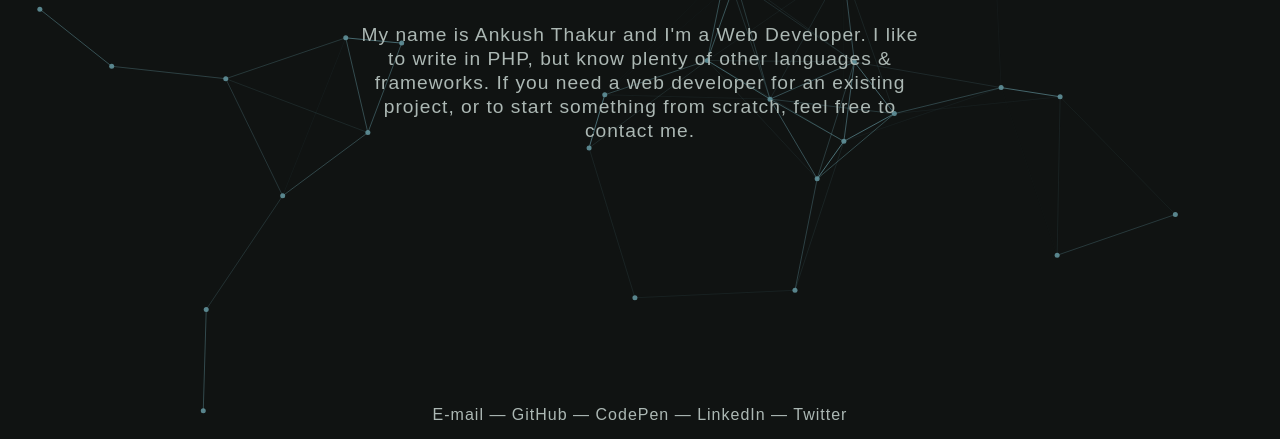
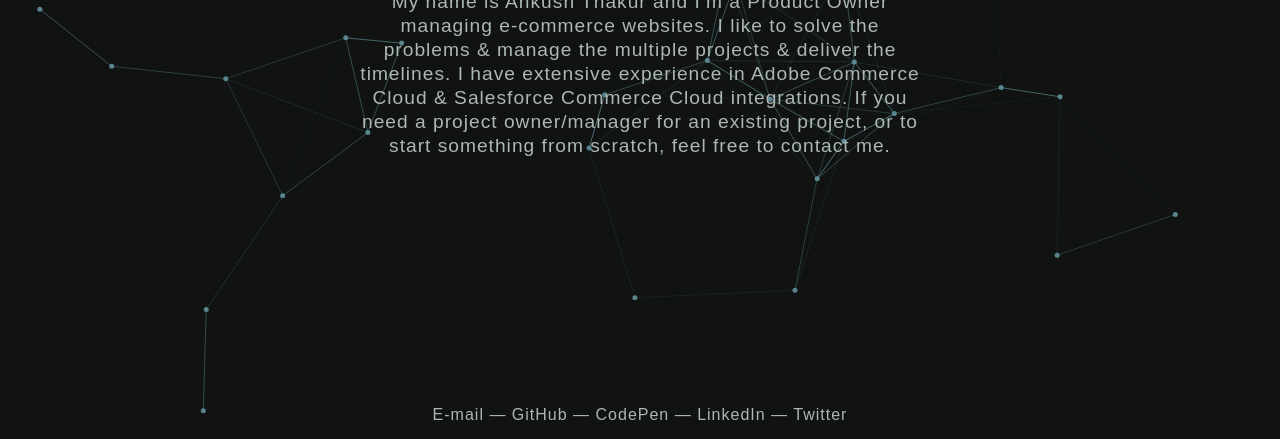
Before and after one commit to ankushthakur12/portfolio, a plain HTML site: page index.html in a window 1280 px wide. Shown: the part 361-800 px from the top of the page. Drawn offline with Linux system fonts and the light colour scheme; a web font is replaced by a local one.

Commit message:
Update index.html

```diff
--- a/index.html
+++ b/index.html
@@ -7,7 +7,7 @@
 <meta http-equiv="X-UA-Compatible" content="ie=edge">
 <meta name="viewport" content="width=device-width, initial-scale=1, viewport-fit=cover">
 <meta name="viewport" content="width=device-width, initial-scale=1, viewport-fit=cover">
-<meta name="description" content="My name is Ankush Thakur and I&apos;m a Web Developer. Based in Toronto. I like to write in PHP, but know plenty of other languages &amp; frameworks.">
+<meta name="description" content="My name is Ankush Thakur and I’m a Product Owner managing e-commerce websites. I like to solve the problems & manage the multiple projects & deliver the timelines. I have extensive experience in Adobe Commerce Cloud & Salesforce Commerce Cloud integrations. If you need a project owner/manager for an existing project, or to start something from scratch, feel free to contact me.">
 <title>Ankush Thakur | Web Developer | Toronto, Canada</title>
 <link href="https://fonts.googleapis.com/css?family=Darker+Grotesque:300,400,600,700&display=swap" rel="stylesheet" media="screen">
 <link href="assets/style.css" rel="stylesheet" media="screen">
@@ -54,7 +54,8 @@ height="0" width="0" style="display:none;visibility:hidden"></iframe></noscript>
 <div class="overlay"></div>
 <main>
 <h1>Ankush Thakur</h1>
-<p>My name is Ankush Thakur and I&apos;m a Web Developer. I like to write in PHP, but know plenty of other languages &amp; frameworks. If you need a web developer for an existing project, or to start something from scratch, feel free to contact me.</p>
+<!--<img src="assets/ankushthakur.png" alt="Ankush Thakur" width="817" height="305"> -->
+<p>My name is Ankush Thakur and I&#x2019;m a Product Owner managing e-commerce websites. I like to solve the problems &#x26; manage the multiple projects &#x26; deliver the timelines. I have extensive experience in Adobe Commerce Cloud &#x26; Salesforce Commerce Cloud integrations. If you need a project owner/manager for an existing project, or to start something from scratch, feel free to contact me.</p>
 </main>
 <footer>
 <a href="mailto:ankushthakur12@hotmail.com">E-mail</a> &mdash;
```
